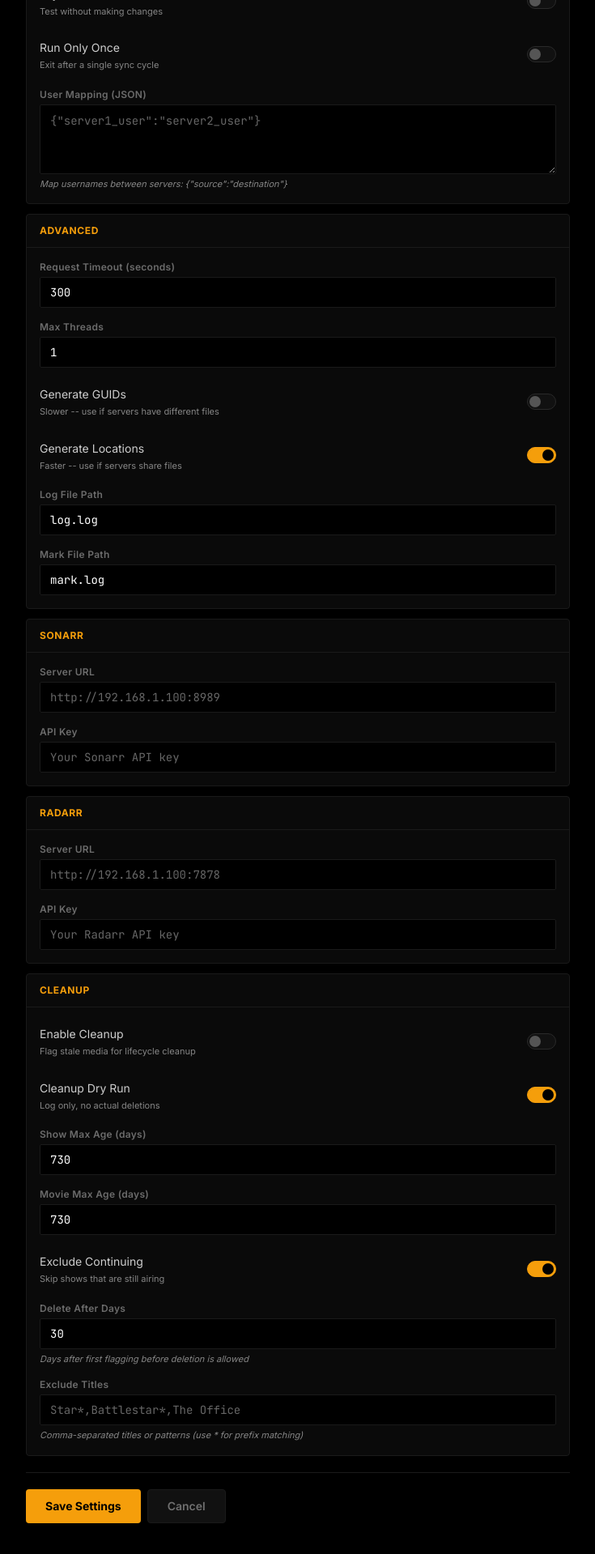
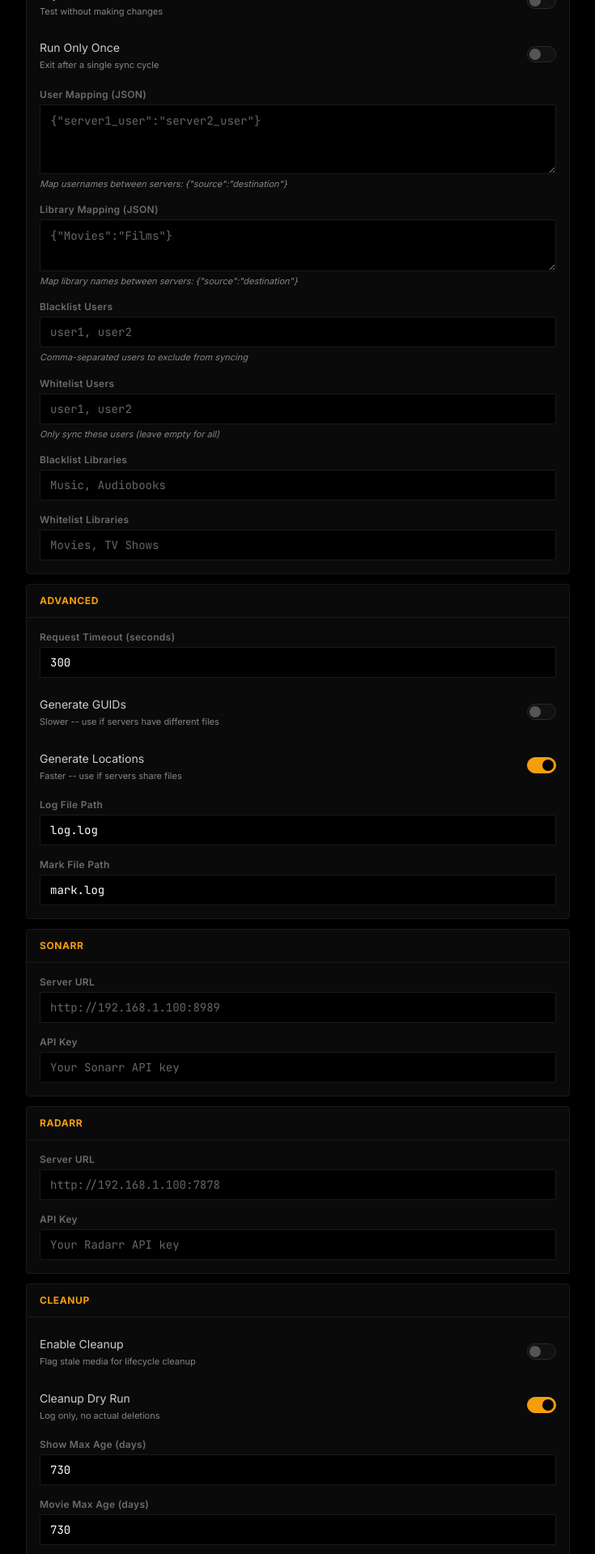
Before and after one commit to mondominator/ferret, a FastAPI app: page /settings in a window 1280 px wide. Shown: the part 1881-3800 px from the top of the page at 81% size, without its empty margins (272-1007 px from the left). Before the commit the page ends 3762 px from the top, so only its background shows below. Run offline with FastAPI, Linux system fonts and the light colour scheme; some libraries are stand-ins or nearby versions.

Commit message:
fix: resolve 13 second-pass audit findings
HIGH:
- Fix CleanupState.update() wiping persistent exclusions every scan cycle
- Fix exclude button not refreshing cleanup card UI (htmx trigger)
- Fix /app/data not chowned in entrypoint.sh for non-root users

MEDIUM:
- Fix continue→break in library ID lookup (jellyfin_emby.py)
- Fix hardcoded "Jellyfin" in shared JellyfinEmby log message
- Remove unused MAX_THREADS from settings, validation, Dockerfile
- Add LIBRARY_MAPPING, blacklist/whitelist fields to settings page

LOW:
- Fix Jellyfin/Emby version not shown in dashboard (wrong attr name)
- Fix duplicate stdout output in first web mode sync cycle
- Fix .dockerignore referencing old .env.sample name
- Re-read LOG_FILE inside sync loop like other settings
- Clean up misleading max_age_days=0 on never-watched rules

Co-Authored-By: Claude Opus 4.6 (1M context) <noreply@anthropic.com>

```diff
--- a/src/cleanup.py
+++ b/src/cleanup.py
@@ -246,7 +246,7 @@ class SeerrClient:
 class CleanupRule:
     name: str
     media_type: str  # "show", "movie", or "all"
-    max_age_days: int  # days since last watch
+    max_age_days: int = 0  # days since last watch (unused when min_watched=0)
     exclude_continuing: bool = True  # skip ongoing shows
     min_watched: int | None = None  # None = any watch counts, 0 = never watched
     seerr_only: bool = False  # only flag items that were requested via Seerr
@@ -1071,7 +1071,6 @@ def build_cleanup_rules(env) -> list[CleanupRule]:
     rules.append(CleanupRule(
         name="Never Watched",
         media_type="all",
-        max_age_days=0,
         min_watched=0,
     ))
 
@@ -1079,7 +1078,6 @@ def build_cleanup_rules(env) -> list[CleanupRule]:
     rules.append(CleanupRule(
         name="Requested & Unwatched Shows",
         media_type="show",
-        max_age_days=0,
         min_watched=0,
         seerr_only=True,
     ))
@@ -1087,7 +1085,6 @@ def build_cleanup_rules(env) -> list[CleanupRule]:
     rules.append(CleanupRule(
         name="Requested & Unwatched Movies",
         media_type="movie",
-        max_age_days=0,
         min_watched=0,
         seerr_only=True,
     ))
@@ -1096,7 +1093,6 @@ def build_cleanup_rules(env) -> list[CleanupRule]:
     rules.append(CleanupRule(
         name="Unmonitored Shows",
         media_type="show",
-        max_age_days=0,
         check_sonarr_status=True,
     ))
 
--- a/src/cleanup_state.py
+++ b/src/cleanup_state.py
@@ -61,8 +61,8 @@ class CleanupState:
         """
         current_keys = {item.title.lower() for item in current_flagged}
 
-        # Remove items that dropped off
-        removed = [k for k in self.state if k not in current_keys]
+        # Remove items that dropped off (preserve the "exclusions" sub-dict)
+        removed = [k for k in self.state if k not in current_keys and k != "exclusions"]
         for k in removed:
             logger.info(f"CLEANUP STATE: '{k}' no longer flagged -- removing from countdown")
             del self.state[k]
--- a/src/connection.py
+++ b/src/connection.py
@@ -51,7 +51,7 @@ def jellyfin_emby_server_connection(
                         name=server.server_name,
                         server_type="Jellyfin",
                         status="connected",
-                        version=getattr(server, 'version', '')
+                        version=str(getattr(server, 'server_version', ''))
                     )
                 logger.info(f"Successfully connected to Jellyfin server: {server.server_name}")
 
@@ -65,7 +65,7 @@ def jellyfin_emby_server_connection(
                         name=server.server_name,
                         server_type="Emby",
                         status="connected",
-                        version=getattr(server, 'version', '')
+                        version=str(getattr(server, 'server_version', ''))
                     )
                 logger.info(f"Successfully connected to Emby server: {server.server_name}")
             else:
--- a/src/jellyfin_emby.py
+++ b/src/jellyfin_emby.py
@@ -822,7 +822,7 @@ class JellyfinEmby:
                     break
 
             if not user_id or not user_name:
-                logger.info(f"{user} {user_other} not found in Jellyfin")
+                logger.info(f"{user} {user_other} not found in {self.server_type}")
                 continue
 
             jellyfin_libraries = self.query(
@@ -873,7 +873,7 @@ class JellyfinEmby:
                 for jellyfin_library in jellyfin_libraries:
                     if jellyfin_library["Name"].lower() == library_name.lower():
                         library_id = jellyfin_library["Id"]
-                        continue
+                        break
 
                 if library_id:
                     try:
--- a/src/main.py
+++ b/src/main.py
@@ -56,7 +56,8 @@ def configure_logger(log_file: str = "log.log", debug_level: str = "INFO", prese
 
     # Add a sink for file logging and the console.
     logger.add(log_file, level=debug_level, mode="w")
-    logger.add(sys.stdout, level=debug_level)
+    if not preserve_handlers:
+        logger.add(sys.stdout, level=debug_level)
 
     if preserve_handlers:
         _logger_configured = True
@@ -412,6 +413,7 @@ def main() -> None:
             env = dotenv_values(env_file)
             run_only_once = str_to_bool(get_env_value(env, "RUN_ONLY_ONCE", "False"))
             sleep_duration = float(get_env_value(env, "SLEEP_DURATION", "3600"))
+            log_file = get_env_value(env, "LOG_FILE", "log.log")
             debug_level = get_env_value(env, "DEBUG_LEVEL", "INFO")
             if debug_level:
                 debug_level = debug_level.upper()
--- a/src/web/app.py
+++ b/src/web/app.py
@@ -85,16 +85,6 @@ async def save_settings(request: Request):
                     errors.append("REQUEST_TIMEOUT must be a positive integer")
             except (ValueError, TypeError):
                 errors.append("REQUEST_TIMEOUT must be a valid integer")
-
-        # MAX_THREADS must be a positive integer
-        threads_val = data.get("MAX_THREADS", "")
-        if threads_val:
-            try:
-                threads_int = int(threads_val)
-                if threads_int <= 0:
-                    errors.append("MAX_THREADS must be a positive integer")
-            except (ValueError, TypeError):
-                errors.append("MAX_THREADS must be a valid integer")
 
         # URL fields must look like URLs (http/https) if non-empty
         url_pattern = re.compile(r'^https?://.+')
--- a/templates/dashboard.html
+++ b/templates/dashboard.html
@@ -64,7 +64,7 @@
     <!-- ============================================================ -->
     <!-- MAIN: Cleanup dashboard                                       -->
     <!-- ============================================================ -->
-    <div id="cleanup-section">
+    <div id="cleanup-section" hx-get="/api/cleanup" hx-trigger="cleanup-refresh from:body" hx-swap="innerHTML">
         {% include "partials/cleanup_card.html" %}
     </div>
 
@@ -174,7 +174,7 @@ document.addEventListener('click', function(e) {
         if (data.success) {
             showToast(data.message, 'success');
             /* Refresh cleanup card */
-            htmx.trigger('#cleanup-section', 'htmx:trigger');
+            htmx.trigger(document.body, 'cleanup-refresh');
         } else {
             showToast(data.message, 'error');
             btn.disabled = false;
--- a/templates/settings.html
+++ b/templates/settings.html
@@ -184,6 +184,34 @@
                         class="w-full px-3 py-2 bg-black border border-border rounded-sm text-sm text-white font-mono placeholder:text-white/40 focus:outline-none focus:border-amber-700 focus:ring-1 focus:ring-amber-500/20 transition-colors resize-y min-h-[72px] leading-relaxed">{%- if config.get('USER_MAPPING') -%}{{ config.get('USER_MAPPING') }}{%- endif -%}</textarea>
                     <span class="text-[11px] text-white/50 italic">Map usernames between servers: {"source":"destination"}</span>
                 </div>
+                <div class="flex flex-col gap-1">
+                    <label for="library_mapping" class="text-xs font-semibold text-white/40 tracking-wide">Library Mapping (JSON)</label>
+                    <textarea id="library_mapping" rows="2" placeholder='{"Movies":"Films"}'
+                        class="w-full px-3 py-2 bg-black border border-border rounded-sm text-sm text-white font-mono placeholder:text-white/40 focus:outline-none focus:border-amber-700 focus:ring-1 focus:ring-amber-500/20 transition-colors resize-y min-h-[56px] leading-relaxed">{%- if config.get('LIBRARY_MAPPING') -%}{{ config.get('LIBRARY_MAPPING') }}{%- endif -%}</textarea>
+                    <span class="text-[11px] text-white/50 italic">Map library names between servers: {"source":"destination"}</span>
+                </div>
+                <div class="flex flex-col gap-1">
+                    <label for="blacklist_users" class="text-xs font-semibold text-white/40 tracking-wide">Blacklist Users</label>
+                    <input type="text" id="blacklist_users" placeholder="user1, user2" value="{{ config.get('BLACKLIST_USERS', '') }}"
+                        class="w-full px-3 py-2 bg-black border border-border rounded-sm text-sm text-white font-mono placeholder:text-white/40 focus:outline-none focus:border-amber-700 focus:ring-1 focus:ring-amber-500/20 transition-colors">
+                    <span class="text-[11px] text-white/50 italic">Comma-separated users to exclude from syncing</span>
+                </div>
+                <div class="flex flex-col gap-1">
+                    <label for="whitelist_users" class="text-xs font-semibold text-white/40 tracking-wide">Whitelist Users</label>
+                    <input type="text" id="whitelist_users" placeholder="user1, user2" value="{{ config.get('WHITELIST_USERS', '') }}"
+                        class="w-full px-3 py-2 bg-black border border-border rounded-sm text-sm text-white font-mono placeholder:text-white/40 focus:outline-none focus:border-amber-700 focus:ring-1 focus:ring-amber-500/20 transition-colors">
+                    <span class="text-[11px] text-white/50 italic">Only sync these users (leave empty for all)</span>
+                </div>
+                <div class="flex flex-col gap-1">
+                    <label for="blacklist_library" class="text-xs font-semibold text-white/40 tracking-wide">Blacklist Libraries</label>
+                    <input type="text" id="blacklist_library" placeholder="Music, Audiobooks" value="{{ config.get('BLACKLIST_LIBRARY', '') }}"
+                        class="w-full px-3 py-2 bg-black border border-border rounded-sm text-sm text-white font-mono placeholder:text-white/40 focus:outline-none focus:border-amber-700 focus:ring-1 focus:ring-amber-500/20 transition-colors">
+                </div>
+                <div class="flex flex-col gap-1">
+                    <label for="whitelist_library" class="text-xs font-semibold text-white/40 tracking-wide">Whitelist Libraries</label>
+                    <input type="text" id="whitelist_library" placeholder="Movies, TV Shows" value="{{ config.get('WHITELIST_LIBRARY', '') }}"
+                        class="w-full px-3 py-2 bg-black border border-border rounded-sm text-sm text-white font-mono placeholder:text-white/40 focus:outline-none focus:border-amber-700 focus:ring-1 focus:ring-amber-500/20 transition-colors">
+                </div>
             </div>
         </div>
 
@@ -196,11 +224,6 @@
                 <div class="flex flex-col gap-1">
                     <label for="request_timeout" class="text-xs font-semibold text-white/40 tracking-wide">Request Timeout (seconds)</label>
                     <input type="number" id="request_timeout" placeholder="300" value="{{ config.get('REQUEST_TIMEOUT', '300') }}"
-                        class="w-full px-3 py-2 bg-black border border-border rounded-sm text-sm text-white font-mono placeholder:text-white/40 focus:outline-none focus:border-amber-700 focus:ring-1 focus:ring-amber-500/20 transition-colors">
-                </div>
-                <div class="flex flex-col gap-1">
-                    <label for="max_threads" class="text-xs font-semibold text-white/40 tracking-wide">Max Threads</label>
-                    <input type="number" id="max_threads" placeholder="1" value="{{ config.get('MAX_THREADS', '1') }}"
                         class="w-full px-3 py-2 bg-black border border-border rounded-sm text-sm text-white font-mono placeholder:text-white/40 focus:outline-none focus:border-amber-700 focus:ring-1 focus:ring-amber-500/20 transition-colors">
                 </div>
                 <div class="flex items-center justify-between gap-3 py-1">
@@ -377,11 +400,16 @@ async function saveSettings() {
         DEBUG_LEVEL: document.getElementById('debug_level').value,
         USER_MAPPING: document.getElementById('user_mapping').value,
         REQUEST_TIMEOUT: document.getElementById('request_timeout').value,
-        MAX_THREADS: document.getElementById('max_threads').value,
+
         GENERATE_GUIDS: document.getElementById('generate_guids').checked ? 'True' : 'False',
         GENERATE_LOCATIONS: document.getElementById('generate_locations').checked ? 'True' : 'False',
         LOG_FILE: document.getElementById('log_file').value,
         MARK_FILE: document.getElementById('mark_file').value,
+        LIBRARY_MAPPING: document.getElementById('library_mapping').value,
+        BLACKLIST_USERS: document.getElementById('blacklist_users').value,
+        WHITELIST_USERS: document.getElementById('whitelist_users').value,
+        BLACKLIST_LIBRARY: document.getElementById('blacklist_library').value,
+        WHITELIST_LIBRARY: document.getElementById('whitelist_library').value,
         SONARR_BASEURL: document.getElementById('sonarr_baseurl').value,
         RADARR_BASEURL: document.getElementById('radarr_baseurl').value,
         CLEANUP_ENABLED: document.getElementById('cleanup_enabled').checked ? 'True' : 'False',
```
Also changed, not shown: 4 other files.
